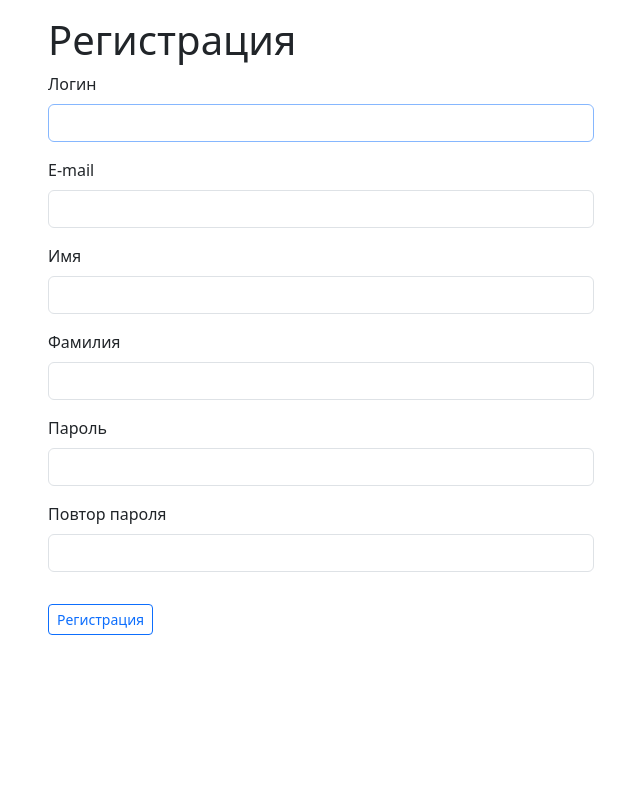
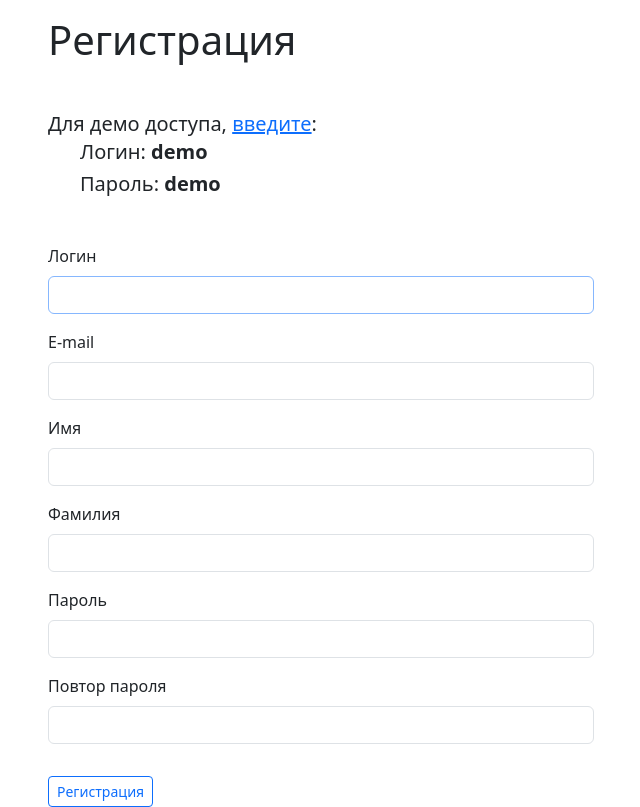
Before and after one commit to frolov-andrey/AndrFinace, a Django app: page /users/register/ in a window 1280 px wide. Shown: the part 73-880 px from the top of the page, without its empty margins (34-674 px from the left). Before the commit the page ends 708 px from the top, so only its background shows below. Run offline with Django 4.2, Linux system fonts and the light colour scheme; some libraries are stand-ins or nearby versions.

Commit message:
Ошибки

```diff
--- a/my_finance/users/templates/users/register.html
+++ b/my_finance/users/templates/users/register.html
@@ -1,7 +1,13 @@
 {% extends 'andr_finance/base.html' %}
 
 {% block content %}
-	<h1>Регистрация</h1>
+	<h1 class="mb-5">Регистрация</h1>
+
+	<h5 class="mb-1">Для демо доступа, <a href="{% url 'users:login' %}">введите</a>:</h5>
+	<ul class="list-group-numbered  mb-5">
+		<li><h5>Логин: <span class="fw-bold">demo</span></h5></li>
+		<li><h5>Пароль: <span class="fw-bold">demo</span></h5></li>
+	</ul>
 
 	<div class="row">
 		<div class="col-md-6">
```
